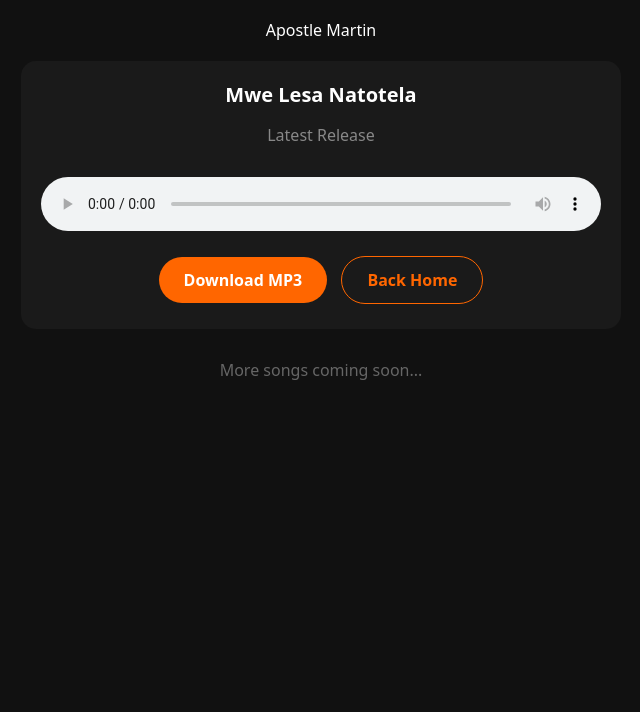
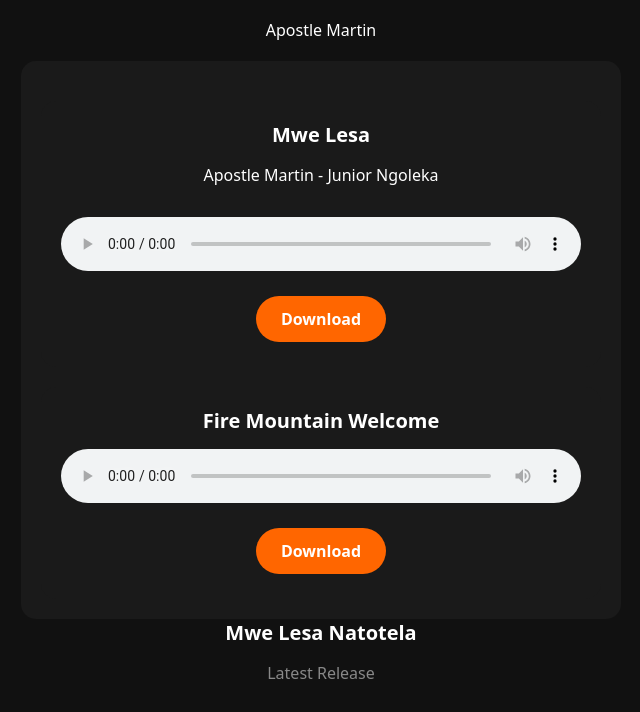
Before and after one commit to JuniorNgoleka/astro-blog-starter-template, an Astro site: page /music in a window 1280 px wide. Shown: the part 87-799 px from the top of the page, without its empty margins (319-959 px from the left). Built offline with nearby package versions, Linux system fonts and the light colour scheme; Astro itself is replaced by a stand-in of ours.

Commit message:
Update music.astro

```diff
--- a/src/pages/music.astro
+++ b/src/pages/music.astro
@@ -19,6 +19,27 @@ audio{width:100%;margin:15px 0}
 <h1>Junior Ngoleka Music</h1>
 <p>Apostle Martin</p>
 <div class="song-card">
+<div class="song-card">
+  <div class="song-title">Mwe Lesa</div>
+  <p>Apostle Martin - Junior Ngoleka</p>
+  <audio controls>
+    <source src="/Mwe-Lesa.mp3" type="audio/mpeg">
+  </audio>
+  <br>
+  <a class="btn" href="/Mwe-Lesa.mp3" download>Download</a>
+</div>
+
+<div class="song-card">
+  <div class="song-title">Fire Mountain Welcome</div>
+  <audio controls>
+    <source src="/Fire-Mountain.mp3" type="audio/mpeg">
+  </audio>
+  <br>
+  <a class="btn" href="/Fire-Mountain.mp3" download>Download</a>
+</div>
+
+</body>
+</html>
 <div class="song-title">Mwe Lesa Natotela</div>
 <p style="color:#888">Latest Release</p>
 <audio controls src="/Mwe-Lesa.mp3"></audio>
```
